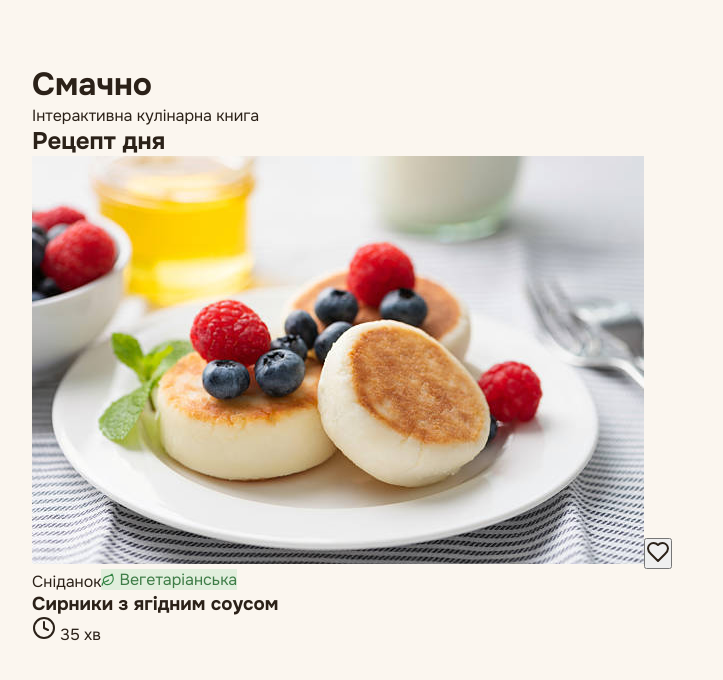
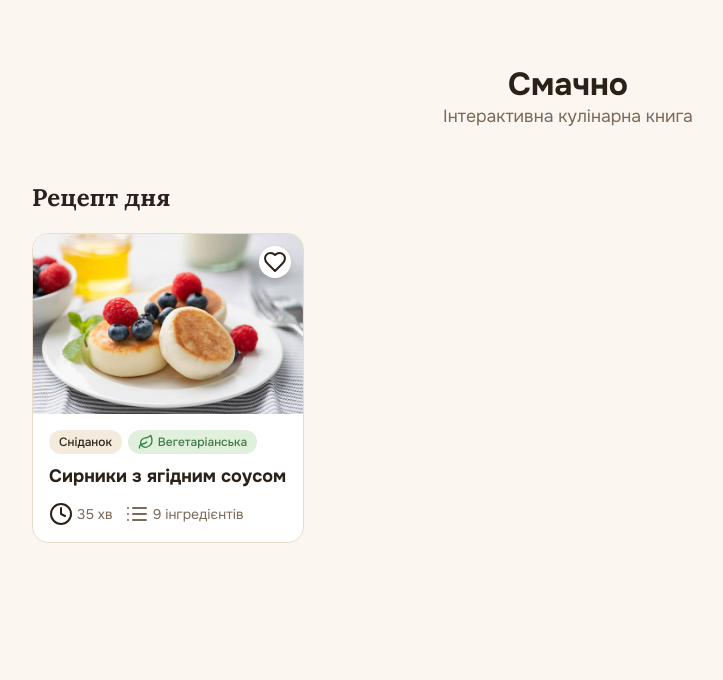
Before and after one commit to reshetovadarina/Smachno, a Vue app: page / in a window 1280 px wide. Shown: the top 680 px of the page, without its empty margins (32-755 px from the left). Built offline with nearby package versions, Linux system fonts and the light colour scheme.

Commit message:
add styles to the recipe of the day card

```diff
--- a/src/App.vue
+++ b/src/App.vue
@@ -4,7 +4,9 @@ import { ref } from 'vue'
 import iconHeart from './assets/heart.svg'
 import iconLeaf from './assets/leaf.svg'
 import iconClock from './assets/clock.svg'
+import iconList from './assets/list.svg'
 import imgSyrnyky from './assets/syrnyky.jpg'
+
 
 const recipeOfDay = ref({
   title: 'Сирники з ягідним соусом',
@@ -14,6 +16,7 @@ const recipeOfDay = ref({
 })
 
 const cookingTime = ref('35 хв')
+const ingredientsCount = ref(9)
 
 </script>
 
@@ -57,6 +60,12 @@ const cookingTime = ref('35 хв')
               <img :src="iconClock" alt="Годинник" class="icon-clock" />
                {{ cookingTime }}
             </span>
+
+             <span class="meta-item">
+              <img :src="iconList" alt="Список" class="icon-list" />
+              {{ ingredientsCount }} інгредієнтів
+            </span>
+
           </div>
         </div>
       </div>
@@ -66,17 +75,30 @@ const cookingTime = ref('35 хв')
 </template>
 
 <style scoped>
-.type-veg {
-  background-color: var(--veg-soft);
-  color: var(--veg-default);
-  display: inline-flex;
-  align-items: center;
-  gap: 4px;
+
+.app-header {
+  text-align: center;
+  margin-bottom: 40px;
 }
 
-.icon-leaf {
-  width: 14px;
-  height: 14px;
-  filter: invert(37%) sepia(59%) saturate(467%) hue-rotate(81deg) brightness(91%) contrast(85%);
+.app-title {
+  font-family: var(--font-display);
+  font-size: 3rem;
+  font-weight: 700;
+  margin-bottom: 8px;
+  color: var(--text-primary);
+}
+
+.app-subtitle {
+  font-size: 1.1rem;
+  color: var(--text-muted);
+}
+
+.section-title {
+  font-family: var(--font-display);
+  font-size: 1.5rem;
+  margin-bottom: 20px;
+  color: var(--text-primary);
+  text-align: center;
 }
 </style>
--- a/src/assets/main.css
+++ b/src/assets/main.css
@@ -53,3 +53,126 @@ body {
   padding: 64px;
   width: 100%;
 }
+
+.recipe-section {
+  display: flex;
+  flex-direction: column;
+  align-items: flex-start;
+  margin-top: 15px;
+}
+
+.recipe-card-vertical {
+  background-color: var(--bg-surface);
+  border: 1px solid var(--border-default);
+  border-radius: 16px;
+  overflow: hidden;
+  width: 100%;
+  max-width: 280px;
+  display: flex;
+  flex-direction: column;
+  position: relative;
+}
+
+.card-media-wrapper {
+  position: relative;
+  width: 100%;
+  height: 180px;
+  background-color: var(--image-placeholder-b);
+}
+
+.recipe-main-img {
+  width: 100%;
+  height: 100%;
+  object-fit: cover;
+}
+
+.card-favorite-action {
+  position: absolute;
+  top: 12px;
+  right: 12px;
+  background-color: var(--bg-surface);
+  border: none;
+  width: 32px;
+  height: 32px;
+  border-radius: 50%;
+  display: flex;
+  align-items: center;
+  justify-content: center;
+  cursor: pointer;
+  box-shadow: 0 2px 6px rgba(0, 0, 0, 0.06);
+}
+
+.icon-heart {
+  width: 24px;
+  height: 24px;
+}
+
+.card-body-details {
+  padding: 16px;
+  display: flex;
+  flex-direction: column;
+  gap: 10px;
+}
+
+.badge-row {
+  display: flex;
+  gap: 6px;
+  flex-wrap: wrap;
+}
+
+.category-badge-pill {
+  font-size: 12px;
+  padding: 4px 10px;
+  border-radius: 20px;
+  font-weight: 500;
+}
+
+.category-badge-pill.type-breakfast {
+  background-color: var(--bg-subtle);
+  color: var(--text-primary);
+}
+
+.category-badge-pill.type-veg {
+  background-color: var(--veg-soft);
+  color: var(--veg-default);
+  display: inline-flex;
+  align-items: center;
+  gap: 4px;
+}
+
+.icon-leaf {
+  width: 16px;
+  height: 16px;
+  filter: invert(37%) sepia(59%) saturate(467%) hue-rotate(81deg)
+    brightness(91%) contrast(85%);
+}
+
+.card-recipe-title {
+  font-family: var(--font-text);
+  font-size: 18px;
+  font-weight: 700;
+  color: var(--text-primary);
+  margin: 0;
+  line-height: 24px;
+}
+
+.card-meta-info-row {
+  display: flex;
+  gap: 12px;
+  font-size: 14px;
+  font-weight: 400;
+  color: var(--text-muted);
+  margin-top: 4px;
+}
+
+.meta-item {
+  display: flex;
+  align-items: center;
+  gap: 4px;
+}
+
+.icon-clock,
+.icon-list {
+  width: 24px;
+  height: 24px;
+}
```
Also changed, not shown: src/assets/list.svg (added).
